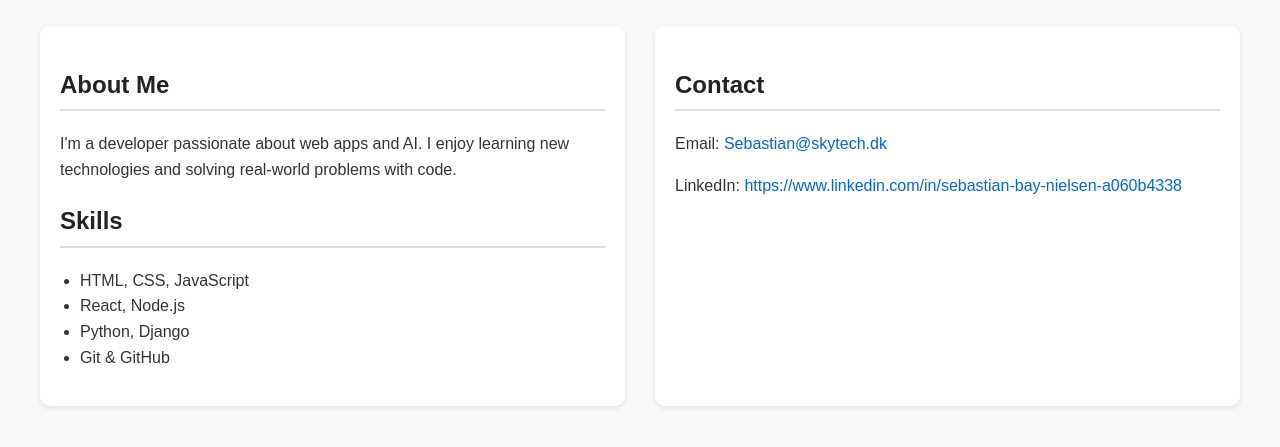
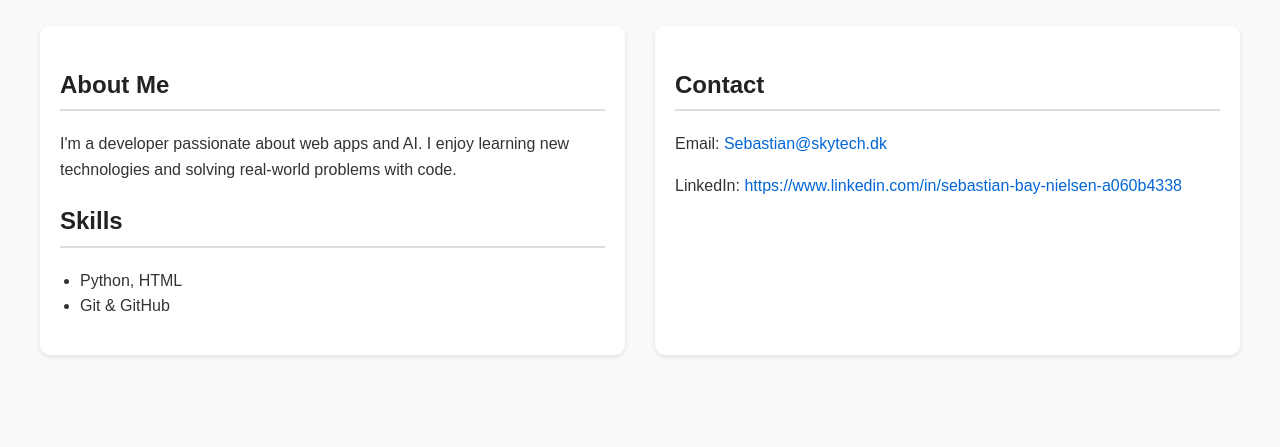
Before and after one commit to Splufel/Splufel.github.io, a plain HTML site: page index.html in a window 1280 px wide. Shown: the part 105-552 px from the top of the page. Drawn offline with Linux system fonts and the light colour scheme.

Commit message:
Update index.html

```diff
--- a/index.html
+++ b/index.html
@@ -67,9 +67,7 @@
 
       <h2>Skills</h2>
       <ul>
-        <li>HTML, CSS, JavaScript</li>
-        <li>React, Node.js</li>
-        <li>Python, Django</li>
+        <li>Python, HTML</li>
         <li>Git & GitHub</li>
       </ul>
     </div>
```
